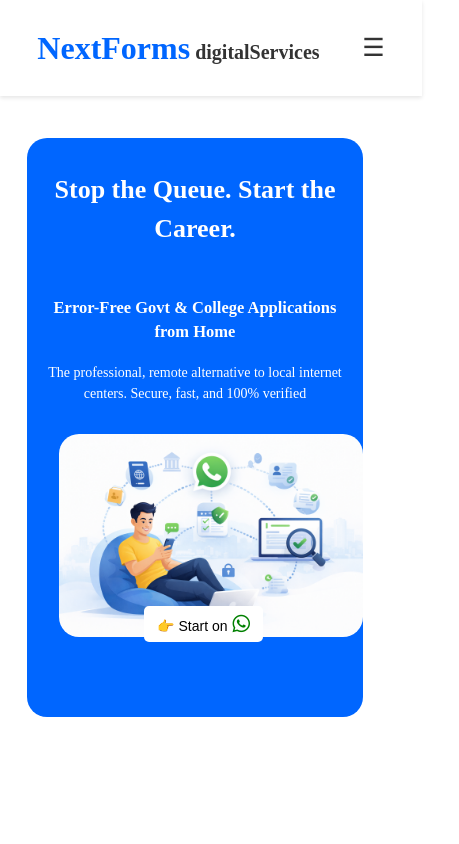
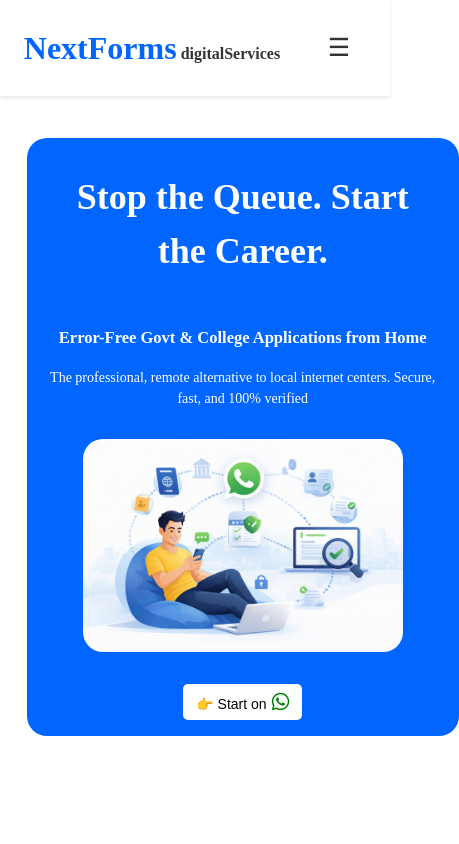
Before and after one commit to aavinash-7/NextForms, a React (Vite) app: page / in a window 390 px wide. Shown: the top 844 px of the page, 459 px wide, since content can reach past the window. Built offline with nearby package versions, Linux system fonts and the light colour scheme.

Commit message:
changeed the small ugs in web

```diff
--- a/src/Body3.jsx
+++ b/src/Body3.jsx
@@ -93,7 +93,7 @@ export default function Body3() {
   };
 
   return (
-    <div style={{ width: "70%", margin: "30px auto",color:"black" }}>
+    <div className="os" style={{  }}>
 
         <h5 style={{color:"#AF47C2",fontSize:"1.5rem",marginTop:"6rem",fontFamily:"Montserrat"}}> Our Services</h5>
 
--- a/src/Body6.jsx
+++ b/src/Body6.jsx
@@ -12,7 +12,7 @@ function Body6(){
         }}>
 
          <div style={{color:"black",margin:"1rem",boxShadow:"0 4px 8px 0 rgba(185, 185, 185, 0.2), 0 6px 20px 0 rgba(0, 0, 0, 0.19)",borderRadius:"10px"}}>
-             <div style={{background:"blue",borderTopLeftRadius:"10px",borderTopRightRadius:"10px"}}>
+             <div style={{background:"lightblue",width:"12rem",borderTopLeftRadius:"10px",borderTopRightRadius:"10px"}}>
                 <h3 style={{margin:"0rem",padding:"15px"}}>Academic</h3></div>
              <div><p style={{margin:"0rem",padding:"15px",}}>Admission & Exams</p>
              </div>
@@ -20,21 +20,21 @@ function Body6(){
          </div>
             <div style={{color:"black",margin:"1rem", boxShadow:"0 4px 8px 0 rgba(185, 185, 185, 0.2), 0 6px 20px 0 rgba(0, 0, 0, 0.19)",
             borderRadius:"10px"}}>
-             <div style={{background:"lightgreen",borderTopLeftRadius:"10px",borderTopRightRadius:"10px"}}>
+             <div style={{background:"lightgreen",width:"12rem",borderTopLeftRadius:"10px",borderTopRightRadius:"10px"}}>
                  <h3 style={{margin:"0rem",padding:"15px",}}>Government</h3></div>
              <div><p style={{margin:"0rem",padding:"15px",}}>Ssc,Upsc,Railway jobs</p></div>
          </div>
 
           <div style={{color:"black",margin:"1rem", boxShadow:"0 4px 8px 0 rgba(185, 185, 185, 0.2), 0 6px 20px 0 rgba(0, 0, 0, 0.19)",
             borderRadius:"10px"}}>
-              <div style={{background:"lightyellow",borderTopLeftRadius:"10px",borderTopRightRadius:"10px"}}>
+              <div style={{background:"lightyellow",width:"12rem",borderTopLeftRadius:"10px",borderTopRightRadius:"10px"}}>
                 <h3 style={{margin:"0rem",padding:"15px",}}>Documentaion</h3></div>
              <div><p style={{margin:"0rem",padding:"15px",}}>PAN,Passport,Resume</p></div>
          </div>
 
           <div style={{color:"black",margin:"1rem", boxShadow:"0 4px 8px 0 rgba(185, 185, 185, 0.2), 0 6px 20px 0 rgba(0, 0, 0, 0.19)",
             borderRadius:"10px"}}>
-             <div style={{background:"#457BB8",width:"11.9rem",borderTopLeftRadius:"10px",borderTopRightRadius:"10px"}}>
+             <div style={{background:"#457BB8",width:"12rem",borderTopLeftRadius:"10px",borderTopRightRadius:"10px"}}>
                 <h3 style={{margin:"0rem",padding:"15px",}}>Premuim</h3></div>
              <div><p style={{margin:"0rem",padding:"15px",}}>The soft landing</p></div>
          </div>
--- a/src/Display1.jsx
+++ b/src/Display1.jsx
@@ -6,12 +6,15 @@ return(
 
     style={{color:"black",
     padding:"8rem 0rem 0rem 0rem",
-    display:"flex",
+    display:"flex",flexDirection:"column",
+    alignItems:"center",
+    justifyContent:"center",
 
     justifyContent:"space-between"}}>
 
-      <div  className='blue' style={{}}>
-        <div style={{}}>
+      <div  className='blue' style={{display:"flex",flexDirection:"column",alignItems:"center",justifyContent:"center"}}>
+        <div className='stopqp' style={{}}>
+        <div className='stopQ' style={{}}>
         <h1 className='h1'>Stop the Queue. Start the Career.</h1>
         <h3 className='h3'>Error-Free Govt & College Applications from Home</h3>
       <p className='para'
@@ -21,7 +24,14 @@ return(
     maxWidth:"600px",
     }}>
       The professional, remote alternative to local internet centers. Secure, fast, and 100% verified</p>
-    <button className='but' style={{ }}>
+
+      </div >
+               <div className='yellowimg' >
+               { <img src={bg} alt="" /> }
+                  </div>
+
+</div>
+       <button className='but' style={{ }}>
             <a href="https://wa.me/919502147922?text=Hello%20I%20want%20to%20start%20my%20application"
    target="_blank"
    class="cta-btn">
@@ -29,13 +39,6 @@ return(
     <i class="fa-brands fa-whatsapp"></i>
 </a>
 </button>
-
-      </div>
-
-             <div >
-               { <img src={bg} alt="" /> }
-                  </div>
-
     </div>
 
 
--- a/src/index.css
+++ b/src/index.css
@@ -24,7 +24,7 @@ html {
 
 header{
     justify-content: space-around;
-     padding: 0 1rem;
+     padding: 0 0rem;
 }
 
 
@@ -200,14 +200,22 @@ footer{
   display: none;
   font-size: 25px;
   cursor: pointer;
+  margin-right: 1rem;
 }
+
+.os {
+  width: 70%;
+  margin: 30px auto;
+  color: black;
+}
+
 
  @media (max-width: 1200px) {
  img {
     max-width:100%;
   }
 }
-  @media (max-width: 900px) {
+  @media (max-width: 1000px) {
     img{
       width: 15rem;
       height: auto;
@@ -245,7 +253,7 @@ footer{
 
  }
 
-  @media (max-width:500px){
+  @media (max-width:600px){
 
 
     .hamburger {
@@ -257,14 +265,14 @@ footer{
     width: 20rem;
     height: auto;
     margin: 1rem;
-    margin-bottom: 4rem;
+    margin-bottom: 2rem;
   }
 
     .nav {
     display: none;
     position: absolute;
     top: 5rem;
-    right: 0rem;
+    right: 1rem;
     background: white;
     flex-direction: column;
     padding: 1rem 3.5rem;
@@ -284,12 +292,13 @@ footer{
   }
 
   .h1{
-    font-size: 26px;
-    margin-top: rem;
+    font-size: 36px;
+     padding: 0rem  1rem;
   }
   .h3{
     font-size: 16.5px;
     margin-top: 3rem;
+    padding: 0rem 1rem;
   }
   .para{
     font-size: 14px;
@@ -297,7 +306,7 @@ footer{
   }
 
   .blue{
-    width: 27rem;
+    width: 25rem;
     padding: 1rem;
     display: flex;
     flex-direction: column;
@@ -308,9 +317,7 @@ footer{
   .but{
     font-size: 14px;
     padding: 0.5rem 0.8rem;
-    position: absolute;
-    top: 68%;
-    left: 37%;
+    margin: 0px;
   }
   .imgs{
     width: 90px;
@@ -322,7 +329,7 @@ footer{
     margin-bottom: 120px;
   }
   .picp{
-    margin: 3rem;
+    margin: rem;
     align-items: center;
   }
 
@@ -375,4 +382,19 @@ footer{
   .p{
     font-size: 13px;
   }
+  .stopqp{
+    display: flex;
+    flex-direction: column;
+    align-items: center;
+
+  }
+
+  .nfds{
+    font-size: 8px;
+  }
+  .os{
+    margin: 0px auto;
+
+
+  }
  }
```
